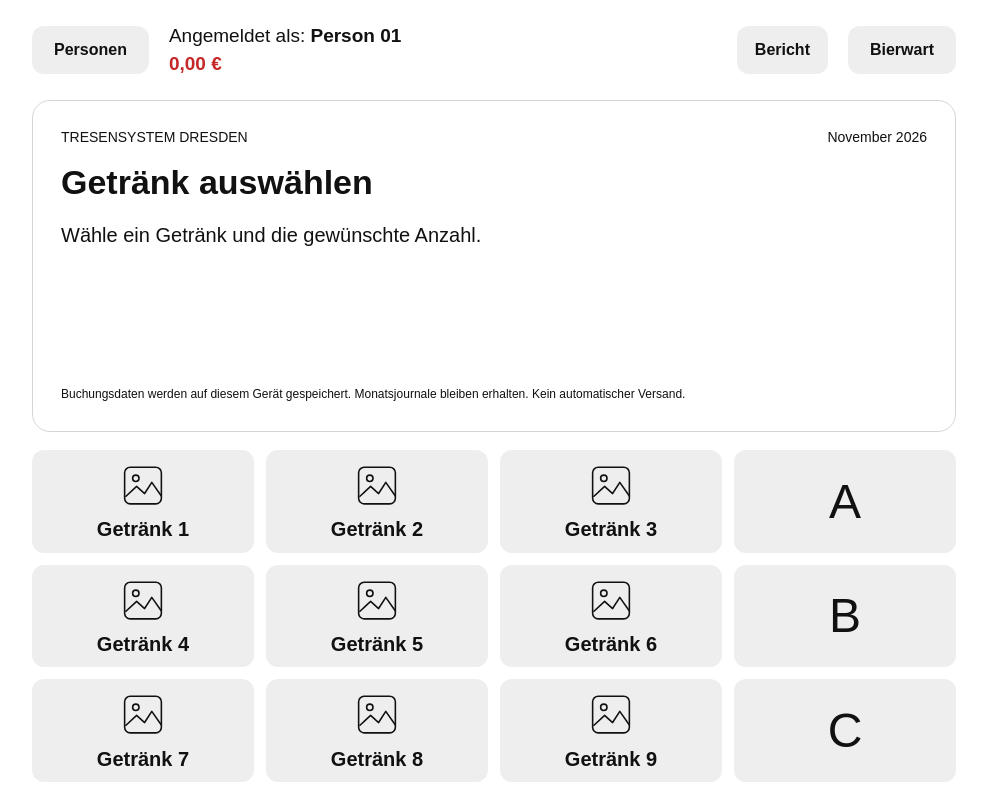
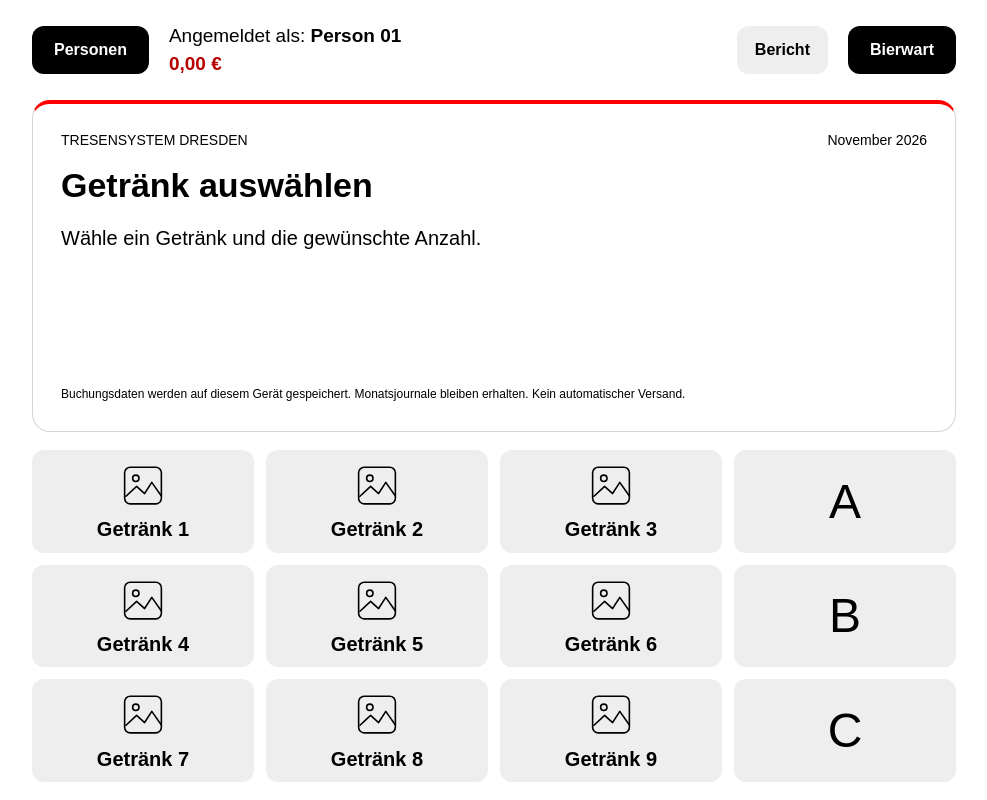
Before and after one commit to JonathanDDIL/tresensystem, a plain HTML site: page index.html in a window 1280 px wide. Both pictures are taken after a click on the button "Chip auflegen". Shown: the whole page, without its empty margins (146-1133 px from the left). Drawn offline with Linux system fonts and the light colour scheme.

Commit message:
Use black, white and red for the Tresensystem interface

```diff
--- a/index.html
+++ b/index.html
@@ -6,19 +6,18 @@
       name="viewport"
       content="width=device-width, initial-scale=1, viewport-fit=cover"
     />
-    <meta name="theme-color" content="#FFFFFF" />
     <title>Tresensystem Dresden</title>
     <!-- CSS: Gestaltung und Tablet-Layout. Die Farbwerte stehen zentral in :root. -->
     <style>
       /* 1. Zentrale Farbpalette und grundlegende Schrift */
       :root {
         --white: #ffffff;
-        --black: #111111;
+        --black: #000000;
         --gray: #eeeeee;
-        --line: #d5d5d5;
-        --red: #c62828;
-        --green: #238636;
-        --overlay: rgba(17, 17, 17, 0.35);
+        --red: #ff0000;
+        --line: color-mix(in srgb, var(--gray) 90%, var(--black));
+        --red-text: color-mix(in srgb, var(--red) 72%, var(--black));
+        --overlay: color-mix(in srgb, var(--black) 35%, transparent);
         --radius: 18px;
         --button-pressed-scale: 0.94;
         --button-pressed-brightness: 0.86;
@@ -131,6 +130,7 @@
         width: min(76vw, 540px);
         height: min(38dvh, 350px);
         border-radius: 24px;
+        border-bottom: 6px solid var(--red);
         display: flex;
         flex-direction: column;
         align-items: center;
@@ -140,6 +140,7 @@
         font-weight: 700;
       }
       .scan svg {
+        color: var(--red);
         width: 72px;
         height: 72px;
       }
@@ -158,6 +159,8 @@
         min-height: 64px;
       }
       .people-button {
+        background: var(--black);
+        color: var(--white);
         font-weight: 700;
         padding: 12px 22px;
       }
@@ -166,7 +169,7 @@
         line-height: 1.5;
       }
       .balance {
-        color: var(--red);
+        color: var(--red-text);
         font-weight: 700;
         font-variant-numeric: tabular-nums;
       }
@@ -174,6 +177,7 @@
       /* 6. Oberes Anzeigefeld und Buchungsbestätigung */
       .display {
         border: 1px solid var(--line);
+        border-top: 4px solid var(--red);
         border-radius: var(--radius);
         padding: clamp(16px, 3vw, 28px);
         display: flex;
@@ -332,10 +336,10 @@
       }
       .negative {
         background: var(--red);
-        color: var(--white);
+        color: var(--black);
       }
       .positive {
-        background: var(--green);
+        background: var(--black);
         color: var(--white);
       }
       .primary {
@@ -420,7 +424,7 @@
         font-size: 26px;
       }
       .error {
-        color: var(--red);
+        color: var(--red-text);
         font-weight: 700;
       }
       .back {
@@ -539,7 +543,7 @@
       }
 
       .admin-message[data-error="true"] {
-        color: var(--red);
+        color: var(--red-text);
       }
 
       .monthly-list {
```
